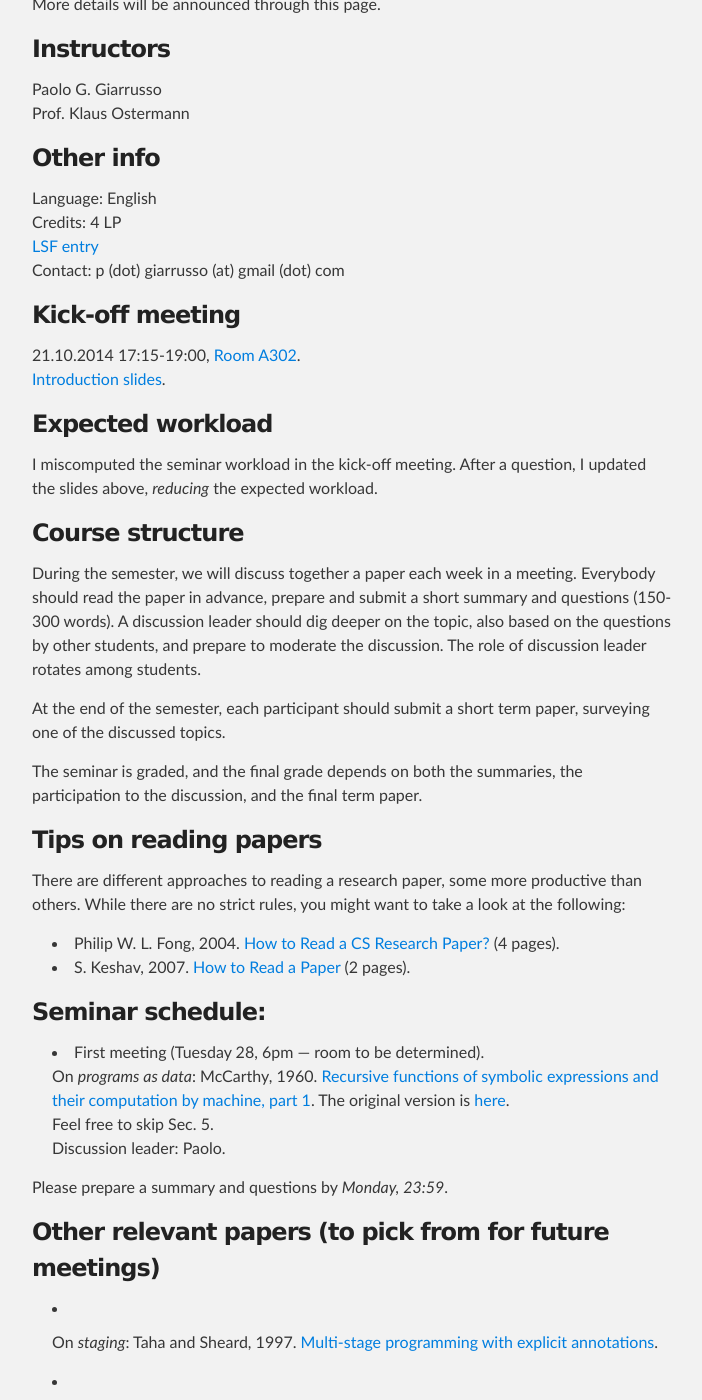
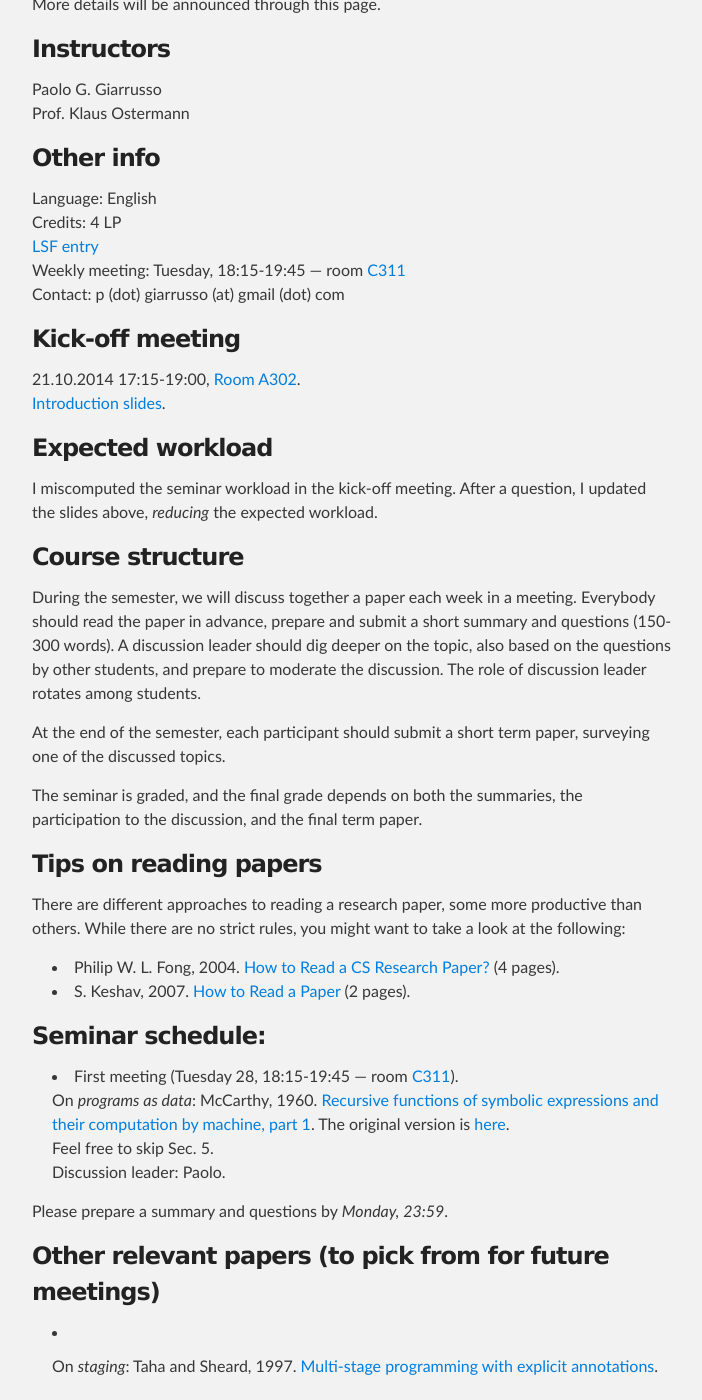
Before and after one commit to ps-mr/ps-mr.github.io, a Jekyll site: the page built from ws14-metaprogramming.md, in a window 1280 px wide and 1400 px high, scrolled down 599 px. Shown: the whole window, without its empty margins (288-990 px from the left). Built offline with Jekyll 4.4.1, drawn with Linux system fonts in a browser that asks for light colours.

Commit message:
Announce room

```diff
--- a/ws14-metaprogramming.md
+++ b/ws14-metaprogramming.md
@@ -17,6 +17,7 @@ Prof. Klaus Ostermann
 Language: English
 Credits: 4 LP
 [LSF entry](http://campus.verwaltung.uni-tuebingen.de/lsfpublic/rds?state=verpublish&status=init&vmfile=no&publishid=114223&moduleCall=webInfo&publishConfFile=webInfo&publishSubDir=veranstaltung)
+Weekly meeting: Tuesday, 18:15-19:45 --- room [C311](http://campus.verwaltung.uni-tuebingen.de/lsfpublic/rds?state=verpublish&status=init&vmfile=no&moduleCall=webInfo&publishConfFile=webInfoRaum&publishSubDir=raum&keep=y&raum.rgid=2963)
 Contact: p (dot) giarrusso (at) gmail (dot) com
 
 ### Kick-off meeting
@@ -46,7 +47,7 @@ There are different approaches to reading a research paper, some more productive
 
 ### Seminar schedule:
 
-* First meeting (Tuesday 28, 6pm --- room to be determined).
+* First meeting (Tuesday 28, 18:15-19:45 --- room [C311](http://campus.verwaltung.uni-tuebingen.de/lsfpublic/rds?state=verpublish&status=init&vmfile=no&moduleCall=webInfo&publishConfFile=webInfoRaum&publishSubDir=raum&keep=y&raum.rgid=2963)).
 On *programs as data*: McCarthy, 1960. [Recursive functions of symbolic expressions and their computation by machine, part 1](http://cs.cmu.edu/~crary/819-f09/McCarthy60.pdf). The original version is [here](http://www.brinckerhoff.org/clements/csc530-sp09/Readings/mccarthy-1960.pdf).
 Feel free to skip Sec. 5.
 Discussion leader: Paolo.
```
